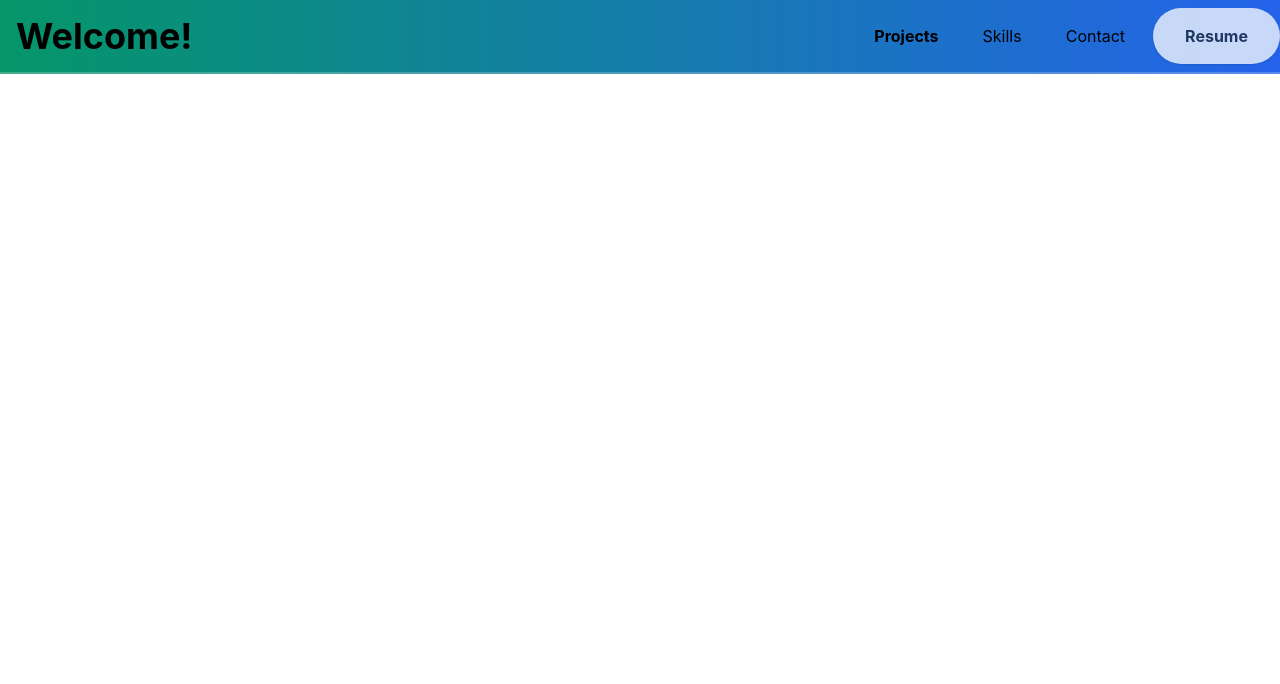
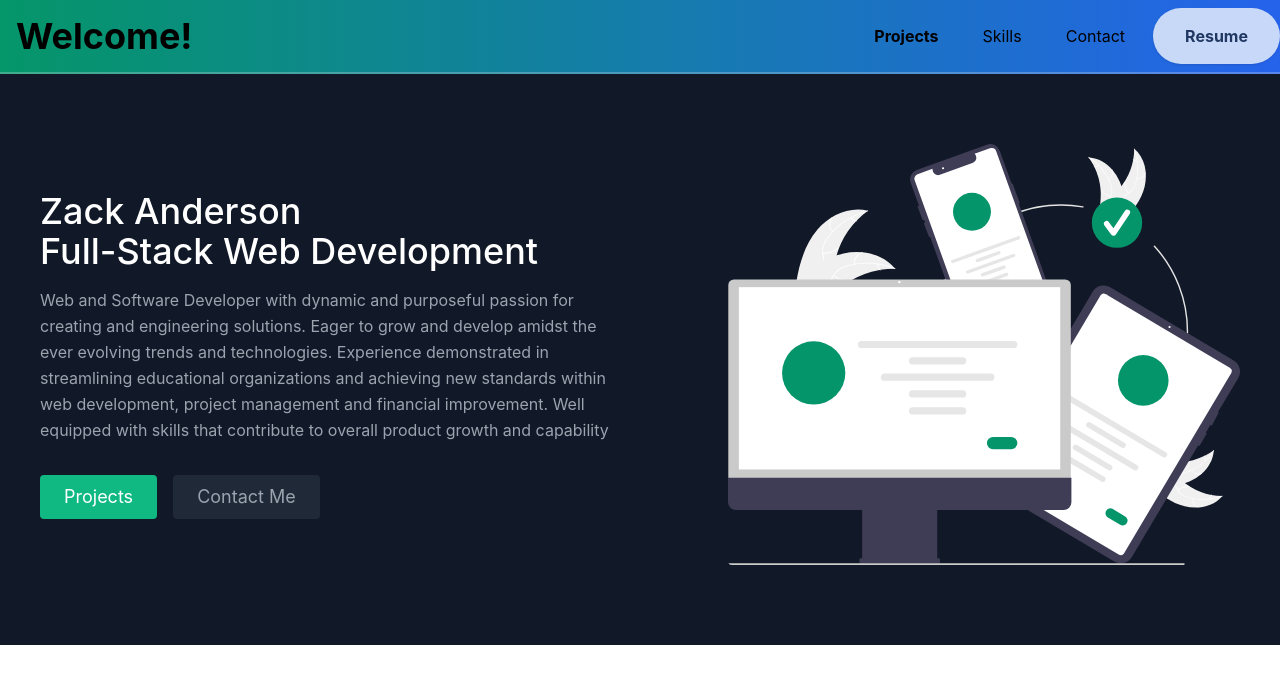
Before and after one commit to Zanderson91/react-portfolio, a React (Create React App) app in the folder react-portfolio/: page / in a window 1280 px wide. Shown: the top 684 px of the page. Built offline with nearby package versions, Linux system fonts and the light colour scheme.

Commit message:
header compnent is now functional. Added custom SVG for header

```diff
--- a/react-portfolio/src/components/header.js
+++ b/react-portfolio/src/components/header.js
@@ -1,9 +1,47 @@
 function Header() {
-    return (
-        <div>
-
-</div>
-    )
+  return (
+    <section id="about">
+      <div className="container mx-auto flex px-10 py-20 pt-36 md:flex-row flex-col items-center">
+        <div className="lg:flex-grow md:w-1/2 lg:pr-24 md:pr-16 flex flex-col md:items-start md:text-left mb-16 md:mb-0 items-center text-center">
+          <h1 className="title-font sm:text-4xl text-3xl mb-4 font-medium text-white">
+            Zack Anderson
+            <br className="hidden lg:inline-block" />
+            Full-Stack Web Development
+          </h1>
+          <p className="mb-8 leading-relaxed">
+            Web and Software Developer with dynamic and purposeful passion for
+            creating and engineering solutions. Eager to grow and develop amidst
+            the ever evolving trends and technologies. Experience demonstrated
+            in streamlining educational organizations and achieving new
+            standards within web development, project management and financial
+            improvement. Well equipped with skills that contribute to overall
+            product growth and capability
+          </p>
+          <div className="flex justify-center">
+            <a
+              href="#contact"
+              className="inline-flex text-white bg-green-500 border-0 py-2 px-6 focus:outline-none hover:bg-green-600 rounded text-lg"
+            >
+              Projects
+            </a>
+            <a
+              href="#projects"
+              className="ml-4 inline-flex text-gray-400 bg-gray-800 border-0 py-2 px-6 focus:outline-none hover:bg-gray-700 hover:text-white rounded text-lg"
+            >
+              Contact Me
+            </a>
+          </div>
+        </div>
+        <div className="lg:max-w-lg lg:w-full md:w-1/2 w-5/6">
+          <img
+            className="object-cover object-center rounded"
+            alt="hero"
+            src="./undraw_Real_time_sync_re_nky7 (2).svg"
+          />
+        </div>
+      </div>
+    </section>
+  );
 }
 
 export default Header;
```
Also changed, not shown: react-portfolio/public/undraw_Real_time_sync_re_nky7 (1).svg (added), react-portfolio/public/undraw_Real_time_sync_re_nky7 (2).svg (added).
